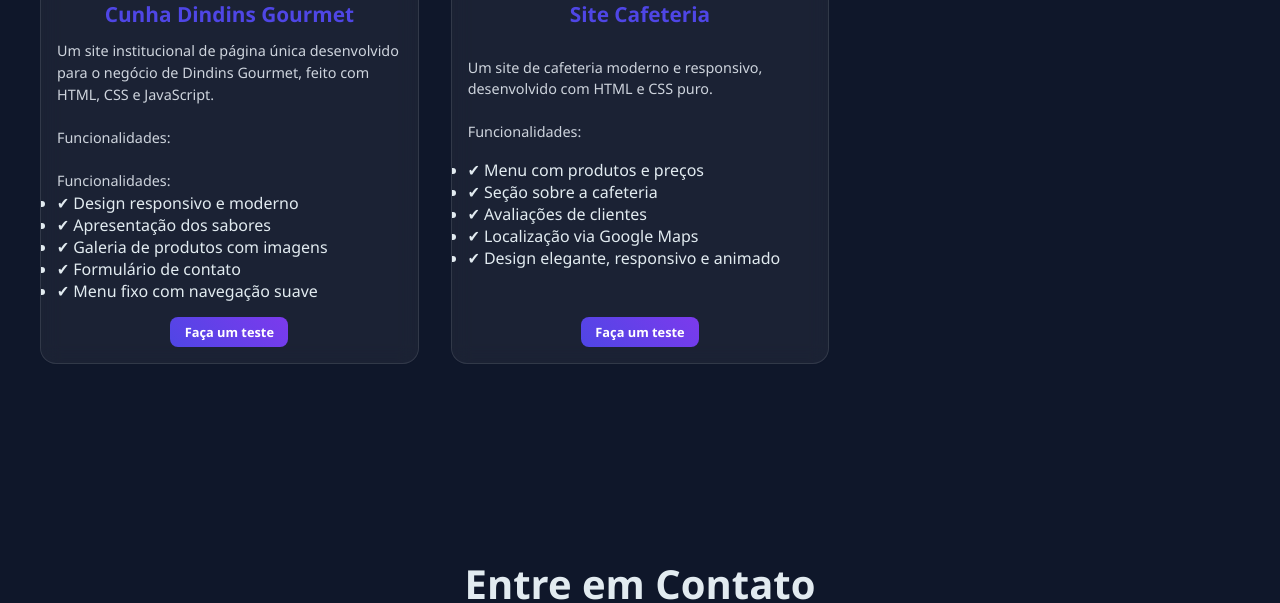
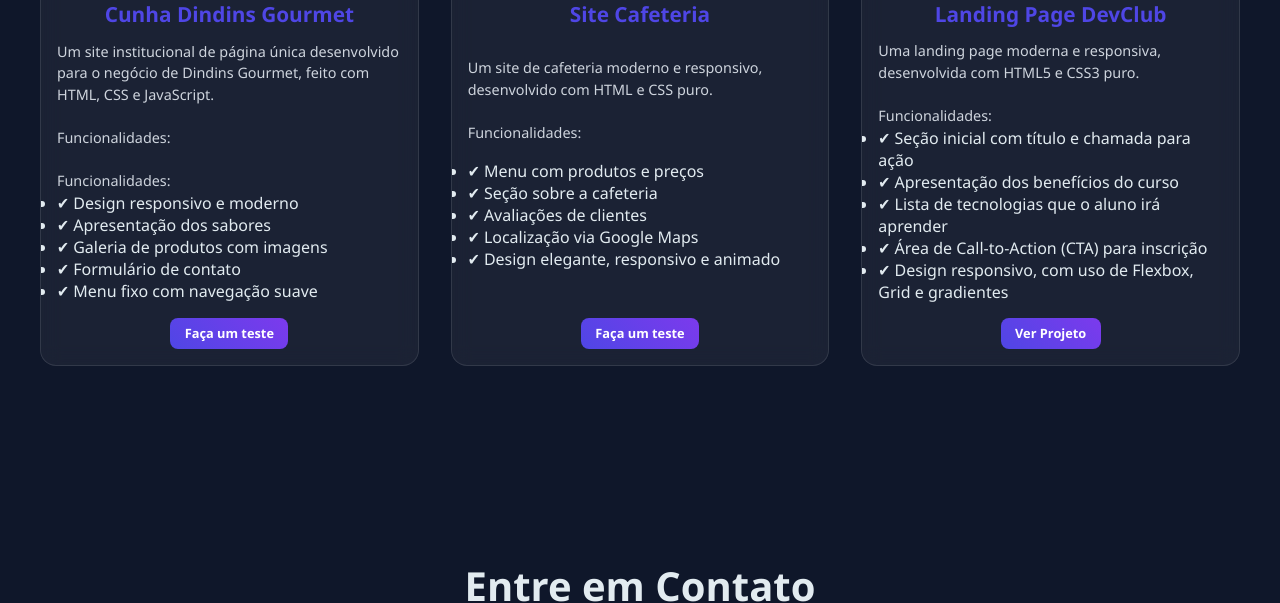
Before and after one commit to deividAlmeidaTorris/MEU-PORTOFOLIO, a plain HTML site: page index.html in a window 1280 px wide. Shown: the part 2647-3250 px from the top of the page. Drawn offline with Linux system fonts and the light colour scheme.

Commit message:
adicionando o projeto DEVCLUB

```diff
--- a/index.html
+++ b/index.html
@@ -178,6 +178,30 @@ Minha meta é clara: me formar e, em um ano, estar atuando em uma empresa de tec
   </div>
 </div>
 
+<!-- CARD: Landing Page DevClub -->
+<div class="projetos-card">
+  <img src="img/DEVCLUB.jpeg" alt="Landing Page DevClub" class="projeto-imagem" />
+  <div class="caixa-textos-projeto">
+    <h3 class="info-projetos">Landing Page DevClub</h3>
+    <p class="paragrafo-projetos">
+      Uma landing page moderna e responsiva, desenvolvida com HTML5 e CSS3 puro.
+      <br><br>
+      Funcionalidades:
+      <ul>
+        <li>✔ Seção inicial com título e chamada para ação</li>
+        <li>✔ Apresentação dos benefícios do curso</li>
+        <li>✔ Lista de tecnologias que o aluno irá aprender</li>
+        <li>✔ Área de Call-to-Action (CTA) para inscrição</li>
+        <li>✔ Design responsivo, com uso de Flexbox, Grid e gradientes</li>
+      </ul>
+    </p>
+    <div class="botao-container">
+      <a href="https://devclub-landing-page.netlify.app/" target="_blank" class="botao-projeto pequeno">Ver Projeto</a>
+    </div>
+  </div>
+</div>
+
+
 
 
     </div>
```
Also changed, not shown: img/DEVCLUB.jpeg (added).
